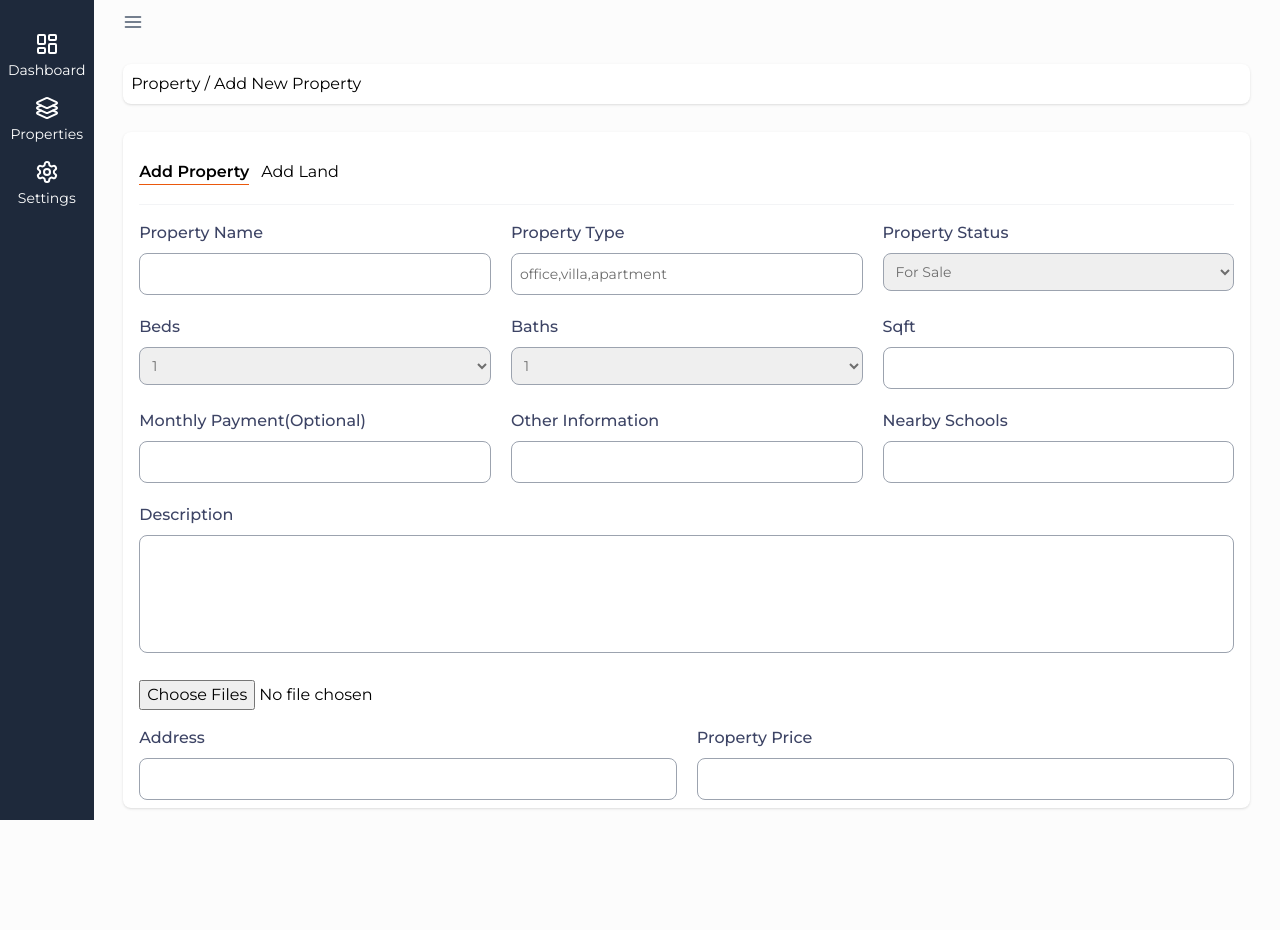
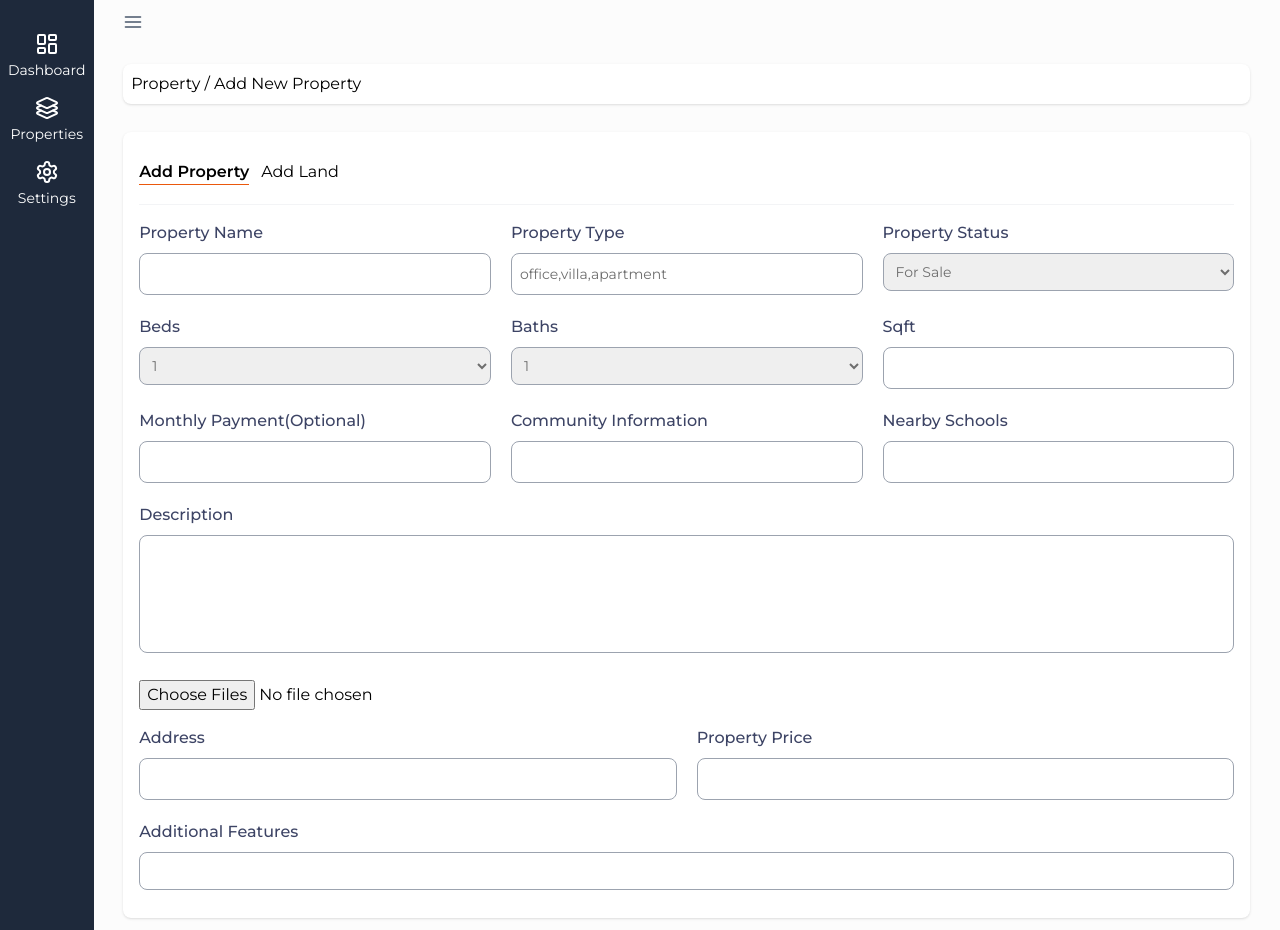
Before and after one commit to Demiladeala/real-estate-app, a Next.js app: page /admin in a window 1280 px wide. Before the commit the page ends 820 px from the top, so only its background shows below. Built offline with nearby package versions, Linux system fonts and the light colour scheme.

Commit message:
fix modalstore error

```diff
--- a/src/app/Store/ModalStore.tsx
+++ b/src/app/Store/ModalStore.tsx
@@ -1,3 +1,4 @@
+"use client"
 import { create } from 'zustand'
 
 interface ModalState {
--- a/src/app/admin/page.tsx
+++ b/src/app/admin/page.tsx
@@ -116,7 +116,7 @@ const page = (props: Props) => {
                       </div>
 
                       <div>
-                        <h4 className='text-[#3d4465] font-medium'>Other Information</h4>
+                        <h4 className='text-[#3d4465] font-medium'>Community Information</h4>
                         <Input type='number' className='placeholder:text-sm placeholder:text-[#6e6e6e]' />
                       </div>
 
@@ -156,6 +156,11 @@ const page = (props: Props) => {
 
                     </div>
 
+                    <div className='my-5'>
+                        <h4 className='text-[#3d4465] font-medium'>Additional Features</h4>
+                        <Input type='text' className='text-sm text-[#6e6e6e]' />
+                    </div>
+
                   </main>
                 </div>
               </div>
```
